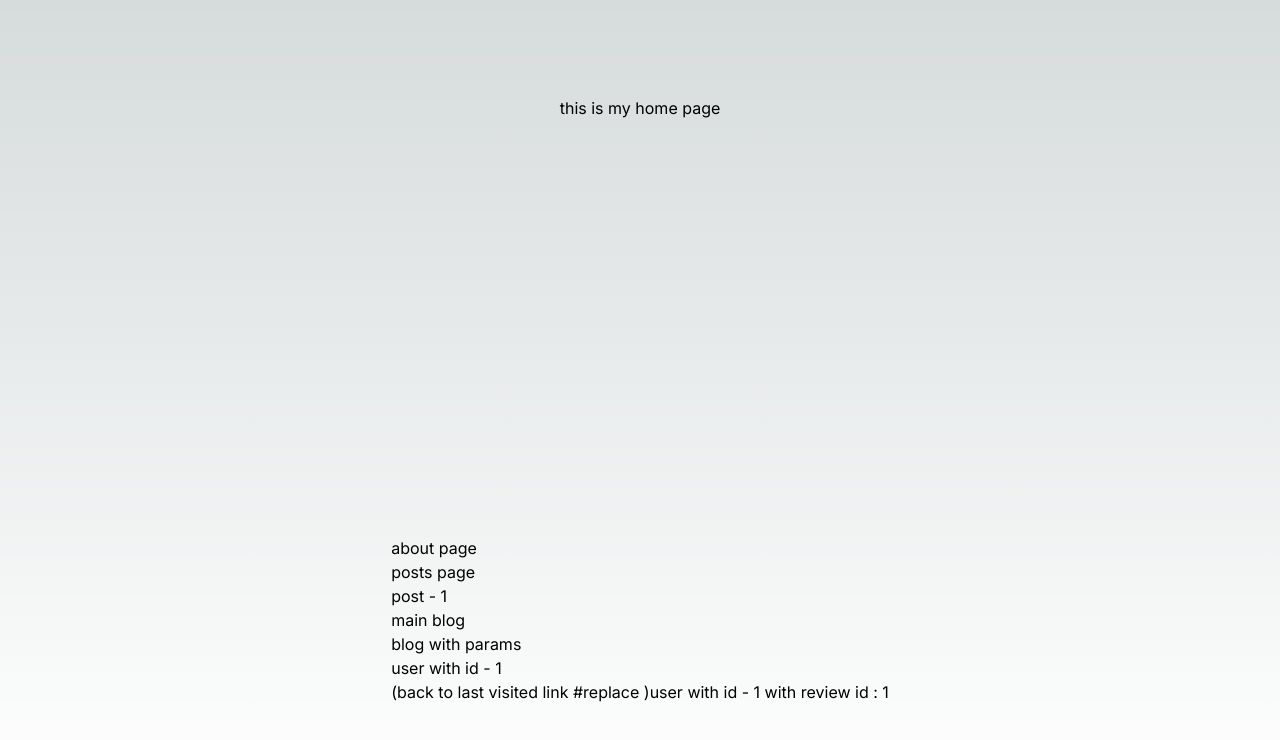
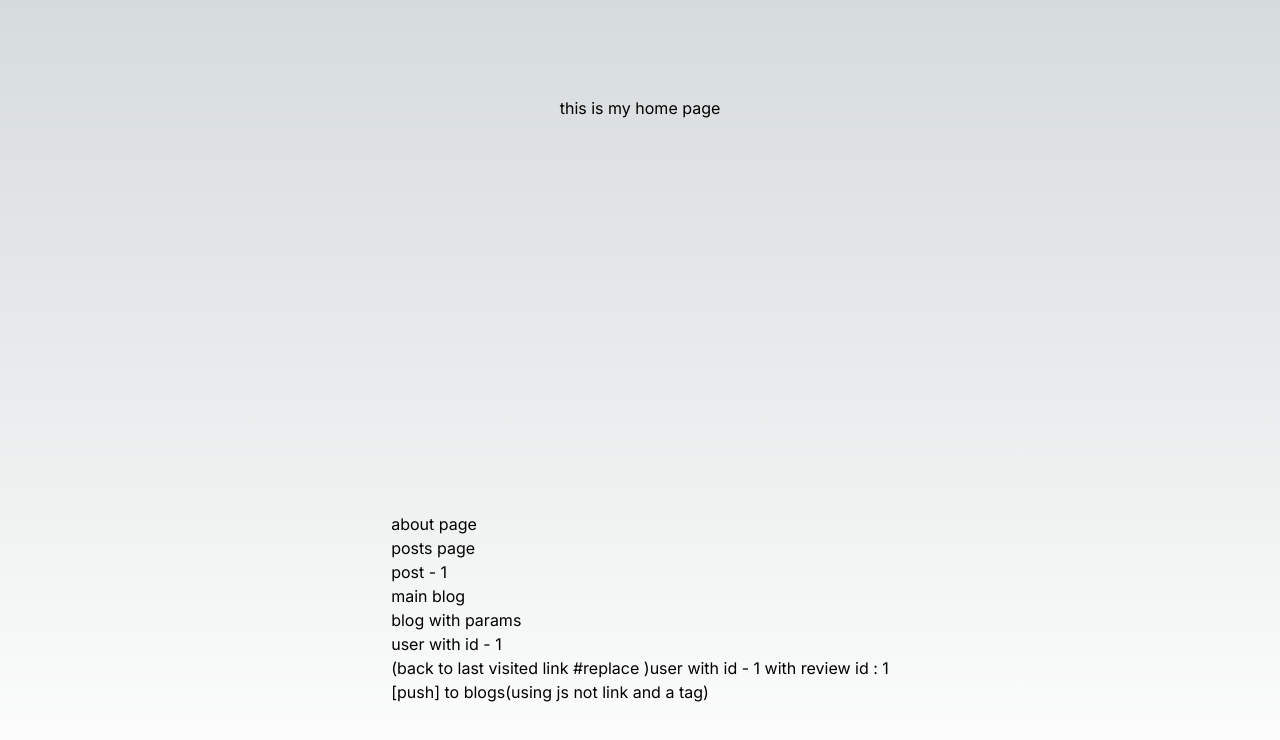
Before and after one commit to IsAmirMmd/next-with-me, a Next.js app in the folder first/: page / in a window 1280 px wide. Shown: the top 740 px of the page. Built offline with nearby package versions, Linux system fonts and the light colour scheme.

Commit message:
6. push(/some-where) or replace(some-where)

```diff
--- a/first/pages/index.tsx
+++ b/first/pages/index.tsx
@@ -1,10 +1,17 @@
 import Image from "next/image";
 import { Inter } from "next/font/google";
 import Link from "next/link";
+import { useRouter } from "next/router";
 
 const inter = Inter({ subsets: ["latin"] });
 
 export default function Home() {
+  const router = useRouter();
+
+  const clickHandler = () => {
+    router.push("/blogs");
+  };
+
   return (
     <main
       className={`flex min-h-screen flex-col items-center justify-between p-24 ${inter.className}`}
@@ -49,6 +56,11 @@ export default function Home() {
             </a>
           </Link>
         </li>
+        <li>
+          <button onClick={clickHandler}>
+            [push] to blogs(using js not link and a tag)
+          </button>
+        </li>
       </ul>
     </main>
   );
```
